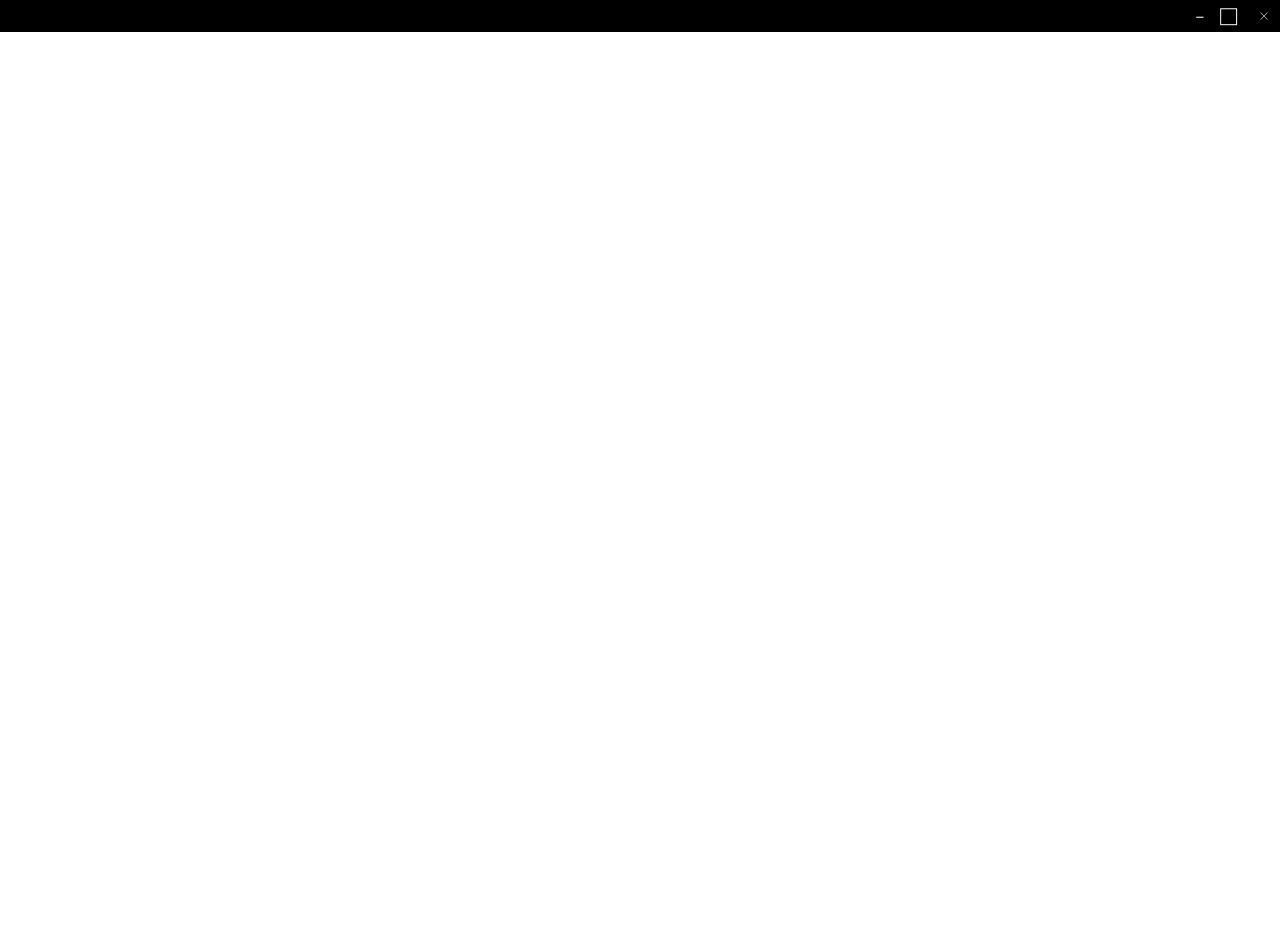
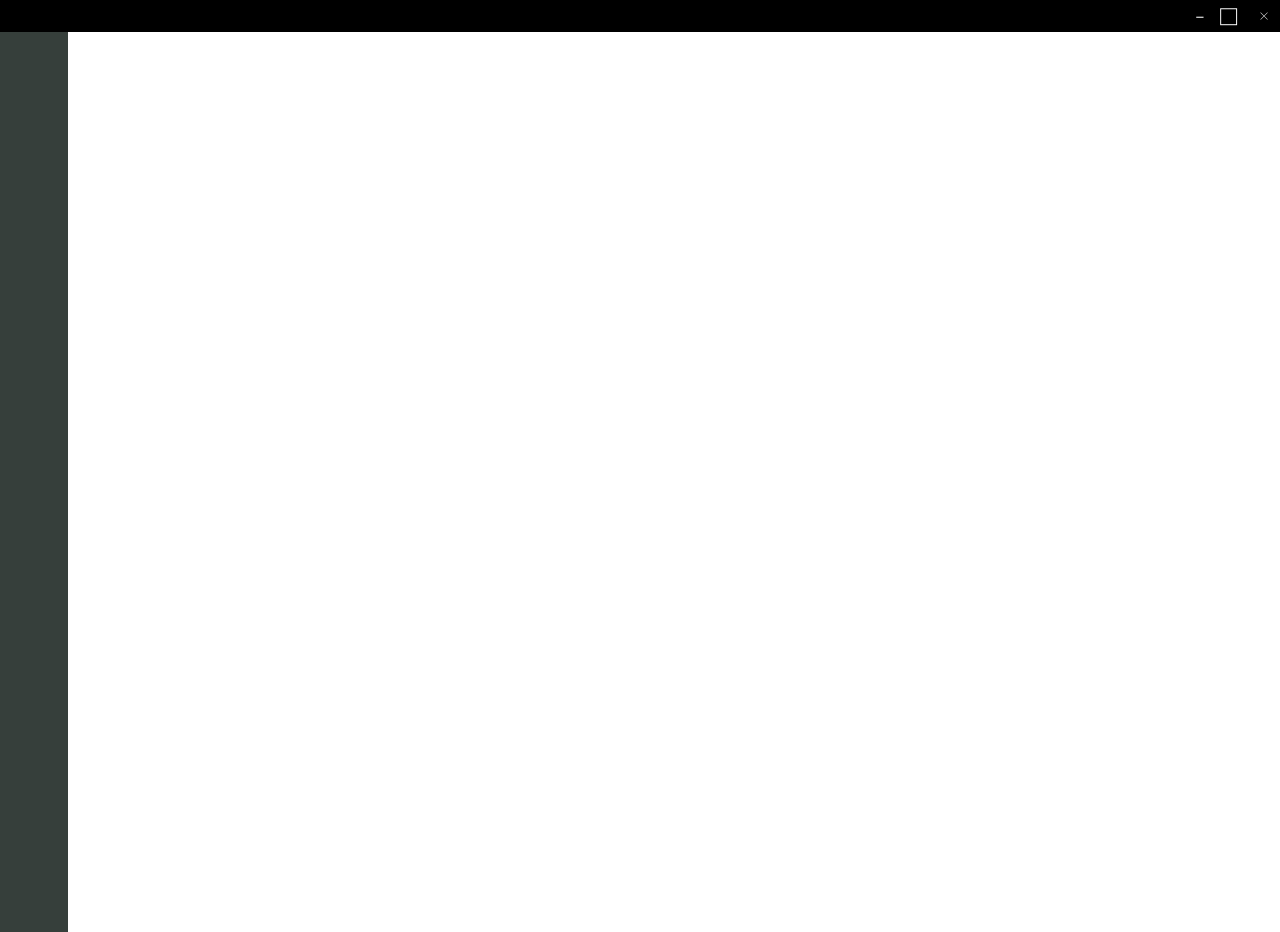
Before and after one commit to dageron20/projectSTC, a React (Create React App) app: page / in a window 1280 px wide. Before the commit the page ends 800 px from the top, so only its background shows below. Built offline with nearby package versions, Linux system fonts and the light colour scheme.

Commit message:
add: leftbufferline

```diff
--- /dev/null
+++ b/src/components/leftBufferLine/LeftBufferLine.css
@@ -0,0 +1,9 @@
+.left-bufferLine {
+  display: flex;
+  flex-direction: column;
+  width: 68px;
+  height: 900px;
+  background-color: #363F3B;
+}
+
+/*# sourceMappingURL=LeftBufferLine.css.map */
--- /dev/null
+++ b/src/components/leftBufferLine/LeftBufferLine.scss
@@ -0,0 +1,9 @@
+.left-bufferLine {
+  display: flex;
+  flex-direction: column;
+
+  width: 68px;
+  height: 100%;
+
+  background-color: #363F3B;
+}
--- a/src/styles/index.css
+++ b/src/styles/index.css
@@ -1,4 +1,5 @@
 @import "../components/navbar/Navbar.css";
+@import "../components/leftBufferLine/LeftBufferLine.css";
 html {
   box-sizing: border-box;
 }
--- a/src/styles/index.scss
+++ b/src/styles/index.scss
@@ -1,4 +1,5 @@
 @import "../components/navbar/Navbar.css";
+@import "../components/leftBufferLine/LeftBufferLine.css";
 
 html {
   box-sizing: border-box;
```
Also changed, not shown: 2 other files (tests, documents, lock files or other folders).
